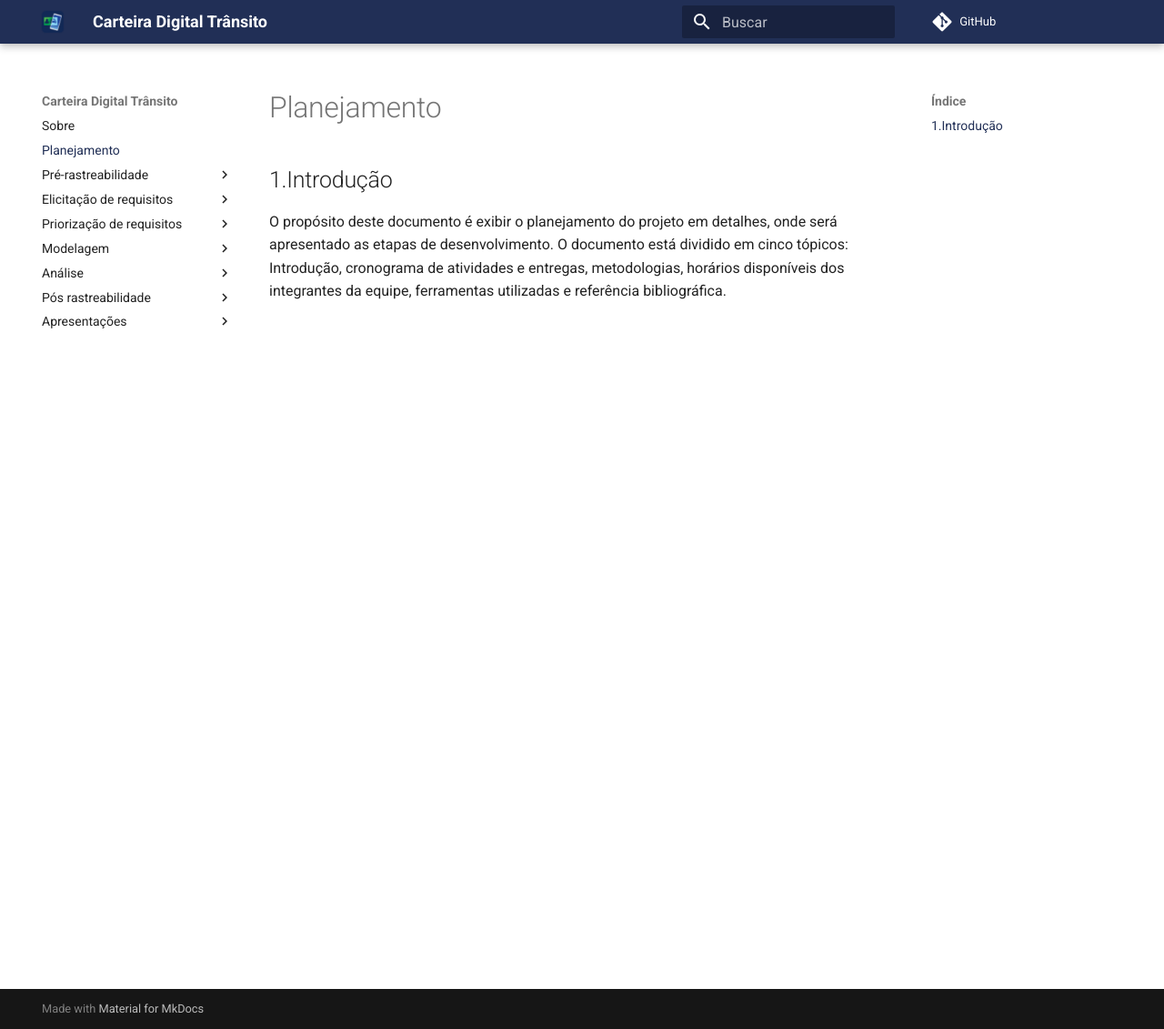
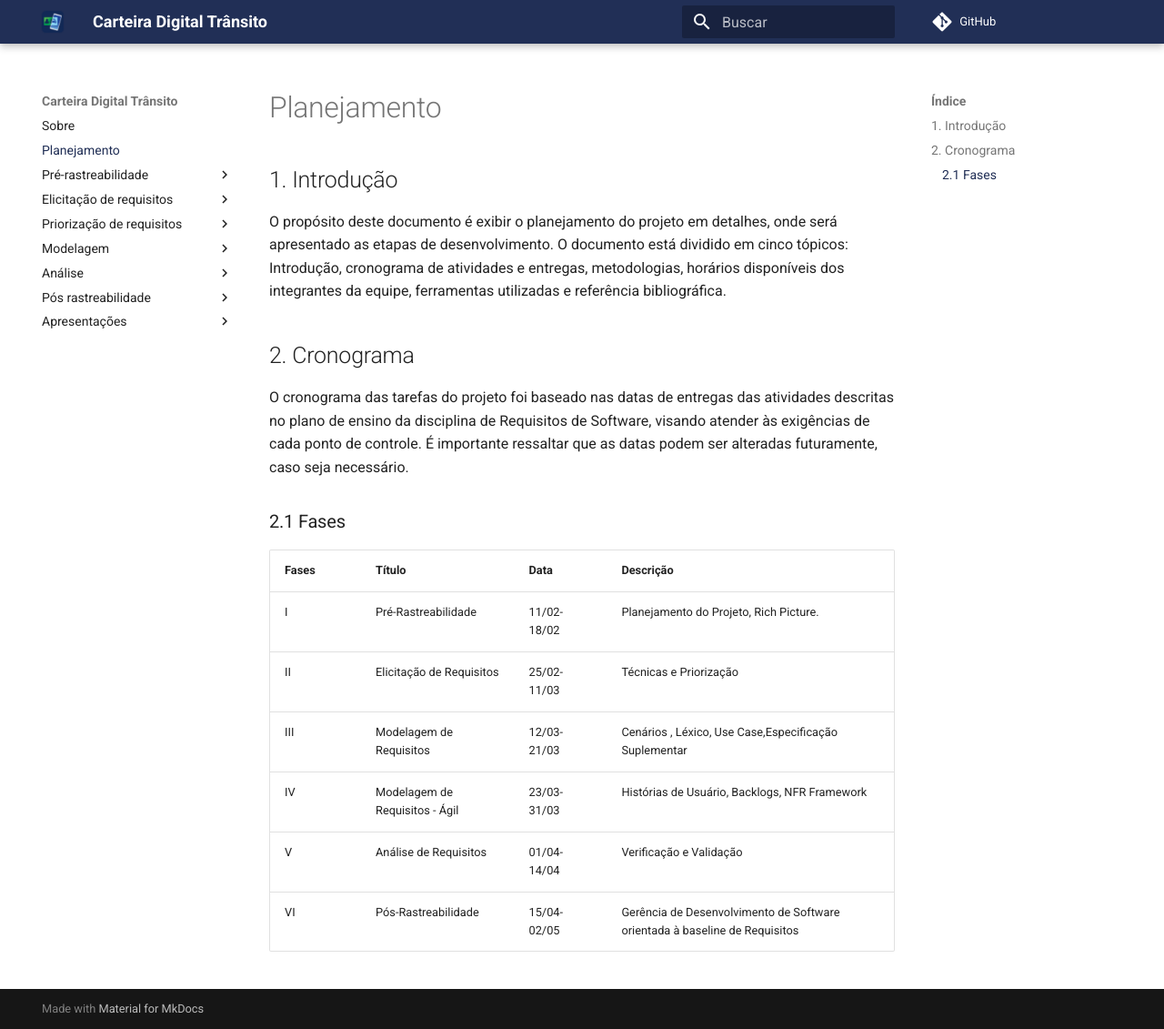
Before and after one commit to sergiosacj/2020.2-CarteiraDigitalTransito, an MkDocs documentation site: the page built from docs/planejamento.md, in a window 1280 px wide and 1131 px high. Shown: the whole window at 91% size. Built offline with MkDocs 1.6.1 and Material for MkDocs 9.7.7, drawn with Linux system fonts in a browser that asks for light colours; comment, search, counter and statistics services are not loaded.

Commit message:
3 - Definição do Cronograma do Projeto

```diff
--- a/docs/planejamento.md
+++ b/docs/planejamento.md
@@ -1,4 +1,17 @@
 # Planejamento
 
-## 1.Introdução
+## 1. Introdução
 O propósito deste documento é exibir o planejamento do projeto em detalhes, onde será apresentado as etapas de desenvolvimento. O documento está dividido em cinco tópicos: Introdução, cronograma de atividades e entregas, metodologias, horários disponíveis dos integrantes da equipe, ferramentas utilizadas e referência bibliográfica.
+
+## 2. Cronograma
+O cronograma das tarefas do projeto foi baseado nas datas de entregas das atividades descritas no plano de ensino da disciplina de Requisitos de Software, visando atender às exigências de cada ponto de controle. É importante ressaltar que as datas podem ser alteradas futuramente, caso seja necessário.
+
+### 2.1 Fases
+|Fases|Título|Data|Descrição|
+|-----|------|----|---------|
+|I | Pré-Rastreabilidade | 11/02-18/02 |Planejamento do Projeto, Rich Picture.|
+|II |Elicitação de Requisitos|25/02-11/03 | Técnicas e Priorização|
+|III| Modelagem de Requisitos | 12/03-21/03 |Cenários , Léxico, Use Case,Especificação Suplementar |
+| IV | Modelagem de Requisitos - Ágil | 23/03-31/03| Histórias de Usuário, Backlogs, NFR Framework|
+|V| Análise de Requisitos|01/04-14/04| Verificação e Validação |
+|VI| Pós-Rastreabilidade | 15/04-02/05| Gerência de Desenvolvimento de Software orientada à baseline de Requisitos|
```
